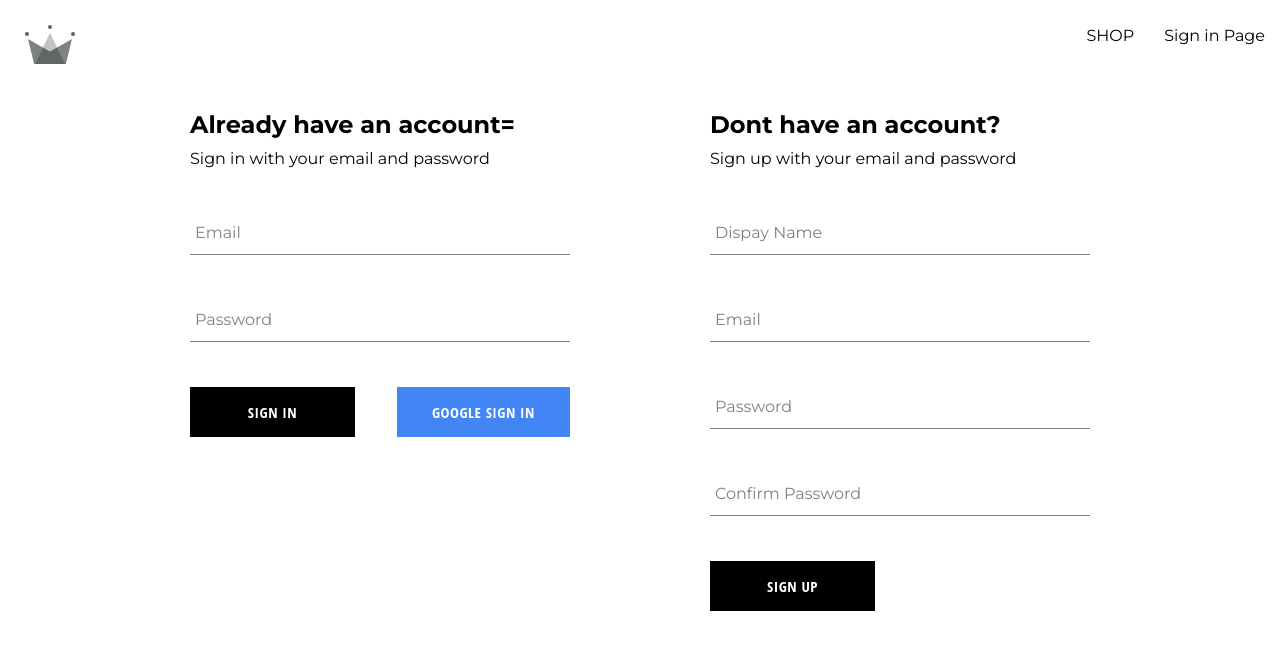
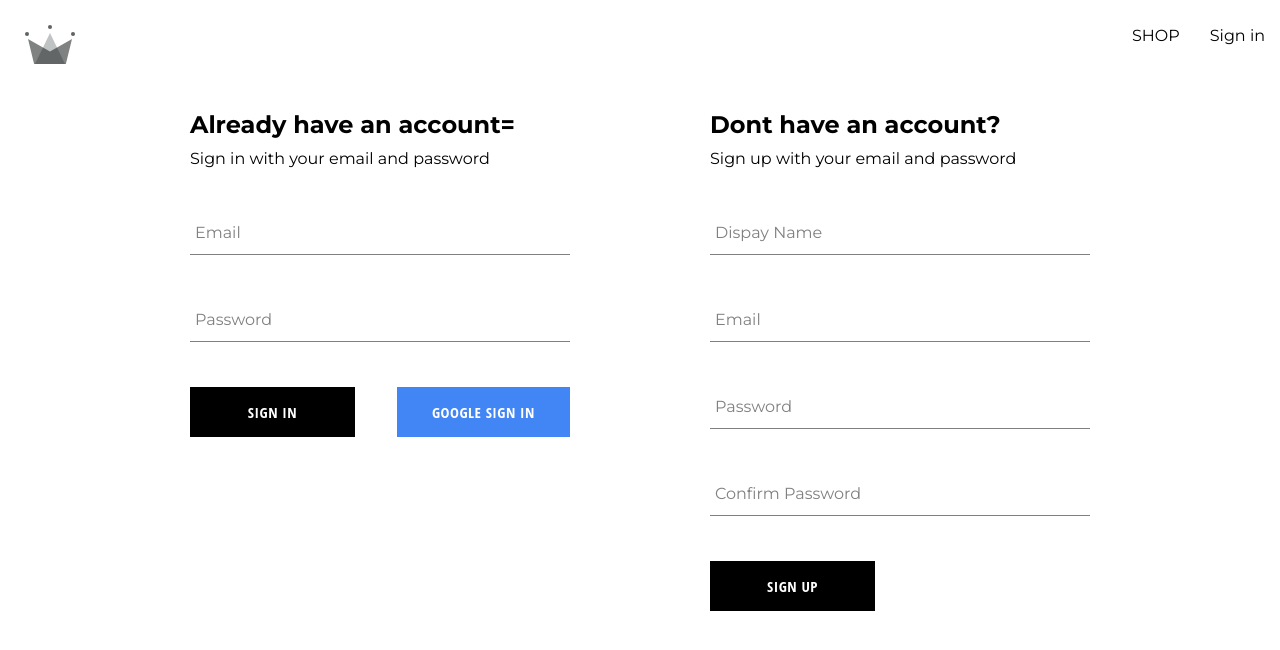
Before and after one commit to Jorgen-Nikolaisen/min-nettbutikk, a React (Create React App) app: page /auth in a window 1280 px wide. Shown: the top 650 px of the page. Built offline with nearby package versions, Linux system fonts and the light colour scheme; no server answers.

Commit message:
More fixes

```diff
--- a/src/Components/Sign-in/Sign-in-form.component.js
+++ b/src/Components/Sign-in/Sign-in-form.component.js
@@ -1,9 +1,12 @@
 import { async } from "@firebase/util"
-import { useState } from "react"
+import { useState, useContext } from "react"
 import { signInWithGooglePopup,signInAuthUserWithEmailAndPassword, createUserDocumentFromAuth, } from "../../Utils/Firebase/firebase.utils"
 import FormInput from "../Form-input/Form-input.component"
 import "./Sign-in-form.styles.scss"
 import Button from "../Button/Button.component"
+import { UserContext } from "../../Contexts/user.contexts"
+
+
 const defaultFormFields = {
     email: "",
     password: "",
@@ -15,22 +18,24 @@ const SignInForm = () => {
     const [formFields, setFormFields] = useState(defaultFormFields)
     const { email, password, } = formFields;
 
+    const {setCurrentUser} = useContext(UserContext)
+
     const resetFormField = () => {
         setFormFields(defaultFormFields);
     }
 
     const signInWithGoogle = async () => {
-        const {user} = await signInWithGooglePopup();
-        await createUserDocumentFromAuth(user)
-
+        await signInWithGooglePopup();
     };
 
     const handleSubmit = async (event) => {
         event.preventDefault();
 
         try{
-            const response = await signInAuthUserWithEmailAndPassword(email, password)
-            console.log(response);
+            const {user} = await signInAuthUserWithEmailAndPassword(
+                email,
+                password,
+                );
             resetFormField();
 
         } catch(error){
--- a/src/Components/Sign-up/Sign-up-form.component.js
+++ b/src/Components/Sign-up/Sign-up-form.component.js
@@ -1,5 +1,5 @@
 import { async } from "@firebase/util"
-import { useState } from "react"
+import { useState,} from "react"
 import { createAuthUserWithEmailAndPassword, createUserDocumentFromAuth } from "../../Utils/Firebase/firebase.utils"
 import FormInput from "../Form-input/Form-input.component"
 import "./Sign-up-form.styles.scss"
@@ -33,6 +33,8 @@ const SignUpForm = () => {
                 email,
                 password
                 );
+
+
             await createUserDocumentFromAuth(user, {displayName})
             resetFormField()
 
--- a/src/Components/routes/Navigation/Navigation.component.js
+++ b/src/Components/routes/Navigation/Navigation.component.js
@@ -1,8 +1,15 @@
-import { Fragment } from "react";
+import { Fragment, useContext } from "react";
 import { Outlet, Link} from "react-router-dom";
 import {ReactComponent as CrownLogo} from "../../../assets/crown.svg"
 import "./navigation.styles.scss"
+import { UserContext } from "../../../Contexts/user.contexts";
+import { signOutUser } from "../../../Utils/Firebase/firebase.utils";
+
+
 const Navigation = () => {
+  const {currentUser,} = useContext(UserContext)
+
+
     return(
       <Fragment>
         <div className="navigation">
@@ -14,9 +21,15 @@ const Navigation = () => {
                 <Link className="nav-link" to="/shop">
                     SHOP
                 </Link>
-                <Link className="nav-link" to="/auth">
-                    Sign in Page
-                </Link>
+                {
+                  currentUser ? (
+                    <span className="nav-link" onClick={signOutUser}>Sign out</span>)
+                    : (<Link className="nav-link" to="/auth">
+                      Sign in
+                    </Link>
+                    )
+                }
+
             </div>
         </div>
         <Outlet/>
--- /dev/null
+++ b/src/Contexts/user.contexts.js
@@ -0,0 +1,33 @@
+import {createContext, useState, useEffect} from "react"
+import { onAuthStateChangedListener, } from "../Utils/Firebase/firebase.utils";
+import { createUserDocumentFromAuth } from "../Utils/Firebase/firebase.utils";
+export const UserContext = createContext({
+    currentUser: null,
+    setCurrentUser: () => null,
+});
+
+export const UserProvider = ({children}) => {
+
+    const [currentUser, setCurrentUser] = useState(null)
+    const value = {
+        currentUser,
+        setCurrentUser,
+    }
+
+
+
+    useEffect(() => {
+        const unsubscribe = onAuthStateChangedListener((user) => {
+            if(user){
+                createUserDocumentFromAuth(user)
+            }
+            setCurrentUser(user);
+        });
+        return unsubscribe;
+    }, [])
+
+    return( <UserContext.Provider value={value}>
+        {children}
+        </UserContext.Provider>
+    )
+}
--- a/src/Utils/Firebase/firebase.utils.js
+++ b/src/Utils/Firebase/firebase.utils.js
@@ -5,6 +5,8 @@ import {getAuth,
     GoogleAuthProvider,
     createUserWithEmailAndPassword,
     signInWithEmailAndPassword,
+    signOut,
+    onAuthStateChanged,
     } from "firebase/auth";
 import{
     getFirestore,
@@ -81,3 +83,9 @@ export const signInAuthUserWithEmailAndPassword = async (email, password) => {
          await signInWithEmailAndPassword(auth, email, password)
     )
 }
+
+export const signOutUser = async () => signOut(auth);
+
+export const onAuthStateChangedListener = (callback) => {
+    onAuthStateChanged(auth,callback);
+}
--- a/src/index.js
+++ b/src/index.js
@@ -4,12 +4,17 @@ import './index.scss';
 import App from './App';
 import reportWebVitals from './reportWebVitals';
 import { BrowserRouter as Router, Routes, Route } from 'react-router-dom';
+import { UserProvider } from './Contexts/user.contexts';
+
+
 
 const root = ReactDOM.createRoot(document.getElementById('root'));
 root.render(
   <React.StrictMode>
     <Router>
-      <App />
+      <UserProvider>
+        <App />
+      </UserProvider>
     </Router>
   </React.StrictMode>
 );
```
